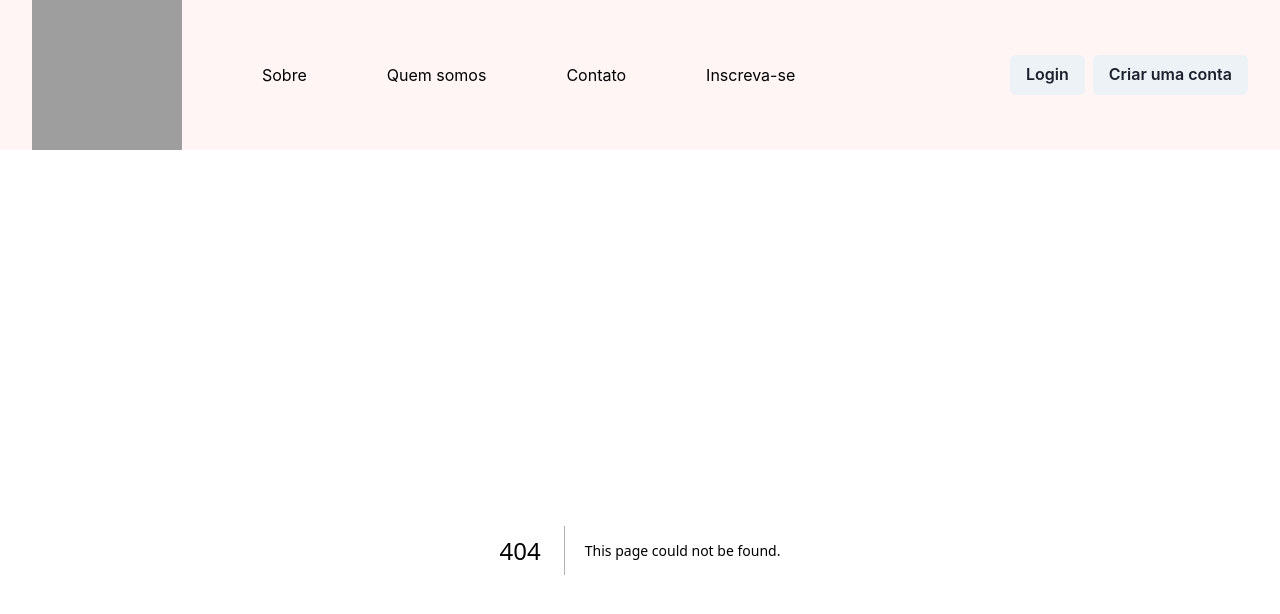
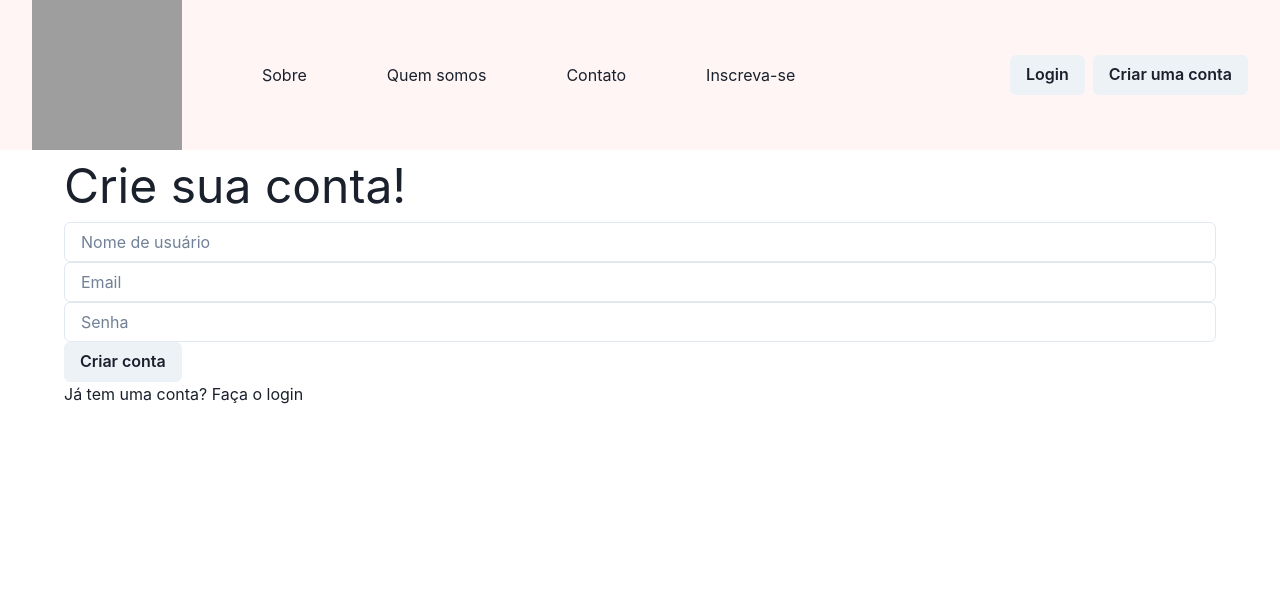
Before and after one commit to iCarlosAugusto/semente_da_liberdade_site, a Next.js app: page /register in a window 1280 px wide. Before the commit this address had no page. Shown: the top 614 px of the page. Built offline with nearby package versions, Linux system fonts and the light colour scheme; grey boxes are pictures that could not be loaded.

Commit message:
Criando um esbolso da tela de registrar uma conta

```diff
--- a/src/pages/index.tsx
+++ b/src/pages/index.tsx
@@ -1,5 +1,6 @@
 import { Box, Button, Flex, Text, ButtonGroup } from '@chakra-ui/react'
 import { Image } from '@chakra-ui/react'
+import Link from 'next/link'
 import { TextComponent } from '../components/Text'
 
 export default function Home() {
@@ -7,6 +8,8 @@ export default function Home() {
     <div>
       <Box paddingLeft={8} paddingRight={8}>
         <Box marginTop={32}>
+
+          <Link href={'/register'}>Register</Link>
           <Text fontSize='5xl'>Semente da liberdade, grupo que luta contra o estado</Text>
           <Text fontSize='xl' marginTop={2}>Somos um grupo de estudantes que luta a favor de liberdade para as pessoas</Text>
           <Text>Com sede no estado de SP na cidade de São Carlos</Text>
@@ -76,7 +79,8 @@ export default function Home() {
               Estou interessado!
             </Button>
 
-            <TextComponent text='TESTEEEEEEEEEEEEEE' fontSize='5xl'/>
+
+
         </Flex>
       </Box>
     </div>
--- /dev/null
+++ b/src/pages/register.tsx
@@ -0,0 +1,23 @@
+import { Box } from "@chakra-ui/react";
+import { ButtonComponent } from "../components/Button";
+import { InputComponent } from "../components/Input";
+import { TextComponent } from "../components/Text";
+
+function Register() {
+    return (
+        <Box paddingLeft={16} paddingRight={16}>
+            <TextComponent text="Crie sua conta!" fontSize="5xl" />
+
+            <InputComponent placeholder="Nome de usuário"/>
+            <InputComponent placeholder="Email"/>
+            <InputComponent placeholder="Senha"/>
+
+            <ButtonComponent value="Criar conta"/>
+
+            <TextComponent text="Já tem uma conta? Faça o login"/>
+        </Box>
+
+    )
+}
+
+export default Register;
```
